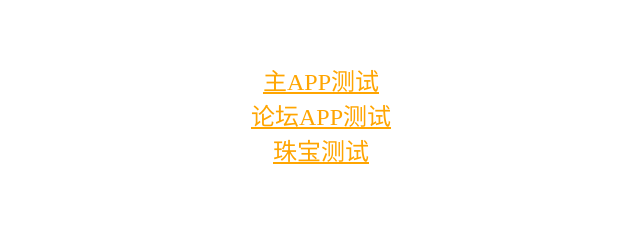
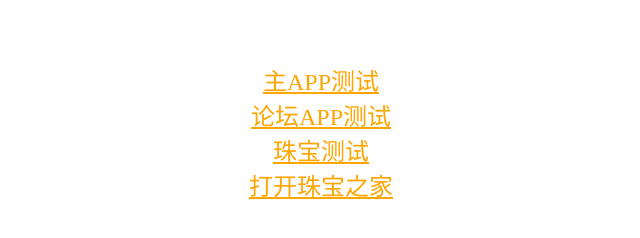
Before and after one commit to zhuang-zhe/zhuang-zhe.github.io, a plain HTML site: page index.html in a window 1280 px wide. Shown: the whole page, without its empty margins (319-959 px from the left). Drawn offline with Linux system fonts and the light colour scheme.

Commit message:
Update index.html

```diff
--- a/index.html
+++ b/index.html
@@ -21,6 +21,10 @@ initial-scale=1.0" />
 	<a href="itms-services://?action=download-manifest&url=https://dl.11773.com/jewelry.plist"  style="color:orange; font-size:24px">珠宝测试</a>
 </div>
 
+<div align="center">
+	<a href="xbiao://"  style="color:orange; font-size:24px">打开珠宝之家</a>
+</div>
+
 </body>
 <br />
 <br />
```
